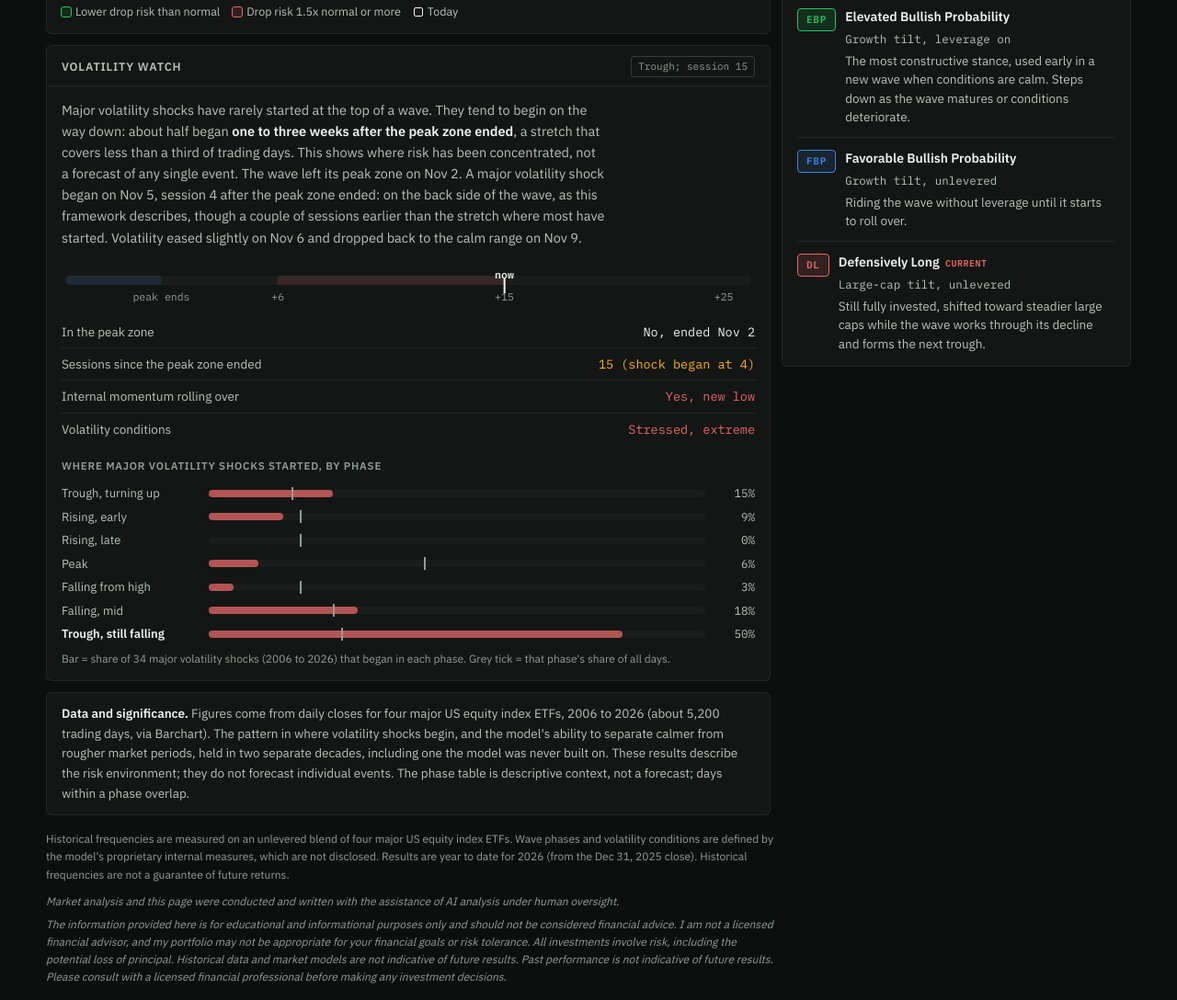
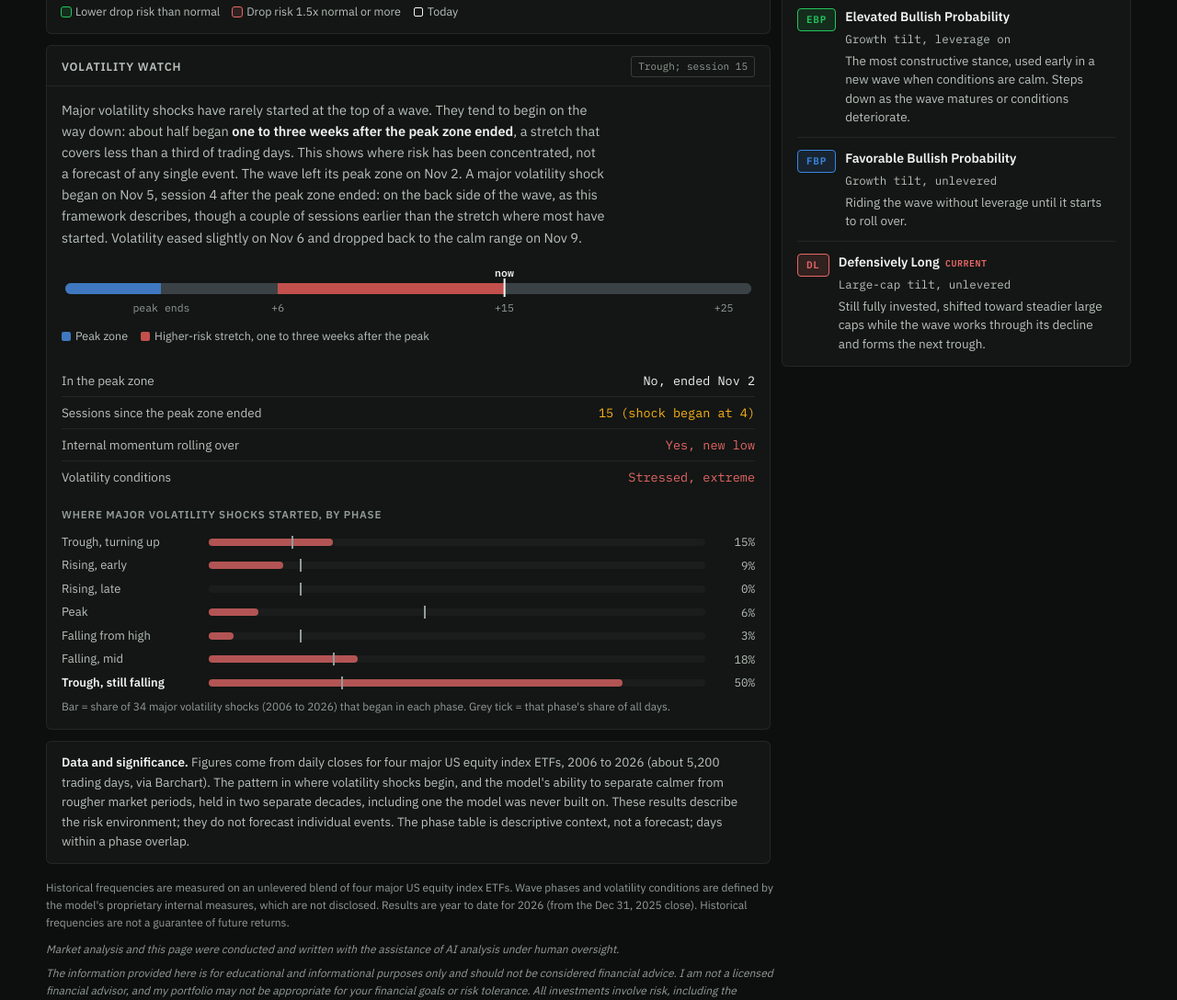
Before and after one commit to phillips123456/roq-wave-monitor, a plain HTML site: page index.html in a window 1280 px wide. Shown: the part 1382-2470 px from the top of the page at 92% size. Drawn offline with Linux system fonts and the light colour scheme.

Commit message:
Volatility timeline: solid colors, now marker clear of ticks, legend
Co-Authored-By: Claude Opus 5.5 <noreply@anthropic.com>
Claude-Session: https://claude.ai/code/session_01Vyk4cgouaMZLbvUgvKckax

```diff
--- a/index.html
+++ b/index.html
@@ -113,12 +113,12 @@ table.map{border-collapse:separate;border-spacing:4px;width:100%;min-width:520px
 .sw{display:inline-block;width:10px;height:10px;border-radius:2px;margin-right:5px;vertical-align:-1px}
 
 /* volatility watch */
-.timeline{position:relative;margin:18px 4px 6px;height:34px}
-.tl-bar{position:absolute;left:0;right:0;top:12px;height:10px;border-radius:5px;background:var(--bg-elevated);overflow:hidden;display:flex}
+.timeline{position:relative;margin:18px 4px 6px;height:54px}
+.tl-bar{position:absolute;left:0;right:0;top:20px;height:12px;border-radius:6px;background:#3A4246;overflow:hidden;display:flex}
 .tl-seg{height:100%}
-.tl-tick{position:absolute;top:26px;font-family:var(--mono);font-size:11.5px;color:var(--fg-3);transform:translateX(-50%);white-space:nowrap}
-.tl-now{position:absolute;top:2px;transform:translateX(-50%);font-family:var(--mono);font-size:11.5px;font-weight:600;color:var(--fg);white-space:nowrap}
-.tl-now::after{content:"";position:absolute;left:50%;top:13px;width:2px;height:16px;margin-left:-1px;background:var(--fg)}
+.tl-tick{position:absolute;top:38px;font-family:var(--mono);font-size:11.5px;color:var(--fg-3);transform:translateX(-50%);white-space:nowrap}
+.tl-now{position:absolute;top:0px;transform:translateX(-50%);font-family:var(--mono);font-size:11.5px;font-weight:600;color:var(--fg);white-space:nowrap}
+.tl-now::after{content:"";position:absolute;left:50%;top:15px;width:2px;height:20px;margin-left:-1px;background:var(--fg)}
 .checks{display:grid;gap:0;margin-top:22px}
 .crow{display:grid;grid-template-columns:minmax(0,1fr) auto;gap:10px;padding:7px 0;border-bottom:1px solid var(--border);align-items:center}
 .crow:last-child{border-bottom:none}
@@ -261,10 +261,10 @@ table.map{border-collapse:separate;border-spacing:4px;width:100%;min-width:520px
       <p class="lead">Major volatility shocks have rarely started at the top of a wave. They tend to begin on the way down: about half began <strong>one to three weeks after the peak zone ended</strong>, a stretch that covers less than a third of trading days. This shows where risk has been concentrated, not a forecast of any single event. The wave left its peak zone on Nov 2. A major volatility shock began on Nov 5, session 4 after the peak zone ended: on the back side of the wave, as this framework describes, though a couple of sessions earlier than the stretch where most have started. Volatility eased slightly on Nov 6 and dropped back to the calm range on Nov 9.</p>
       <div class="timeline" aria-label="Sessions since the peak zone ended">
         <div class="tl-bar">
-          <div class="tl-seg" style="width:14%;background:var(--blue-dim)"></div>
-          <div class="tl-seg" style="width:17%;background:var(--bg-elevated)"></div>
-          <div class="tl-seg" style="width:33%;background:var(--red-dim)"></div>
-          <div class="tl-seg" style="width:36%;background:var(--bg-elevated)"></div>
+          <div class="tl-seg" style="width:14%;background:#3F78C0"></div>
+          <div class="tl-seg" style="width:17%;background:#3A4246"></div>
+          <div class="tl-seg" style="width:33%;background:#C2504C"></div>
+          <div class="tl-seg" style="width:36%;background:#3A4246"></div>
         </div>
         <div class="tl-now" style="left:64%">now</div>
         <div class="tl-tick" style="left:14%">peak ends</div>
@@ -272,6 +272,7 @@ table.map{border-collapse:separate;border-spacing:4px;width:100%;min-width:520px
         <div class="tl-tick" style="left:64%">+15</div>
         <div class="tl-tick" style="left:96%">+25</div>
       </div>
+      <div class="legend" style="margin-top:14px"><span><span class="sw" style="background:#3F78C0"></span>Peak zone</span><span><span class="sw" style="background:#C2504C"></span>Higher-risk stretch, one to three weeks after the peak</span></div>
       <div class="checks">
         <div class="crow"><span class="ck">In the peak zone</span><span class="cv">No, ended Nov 2</span></div>
         <div class="crow"><span class="ck">Sessions since the peak zone ended</span><span class="cv w">15 (shock began at 4)</span></div>
```
